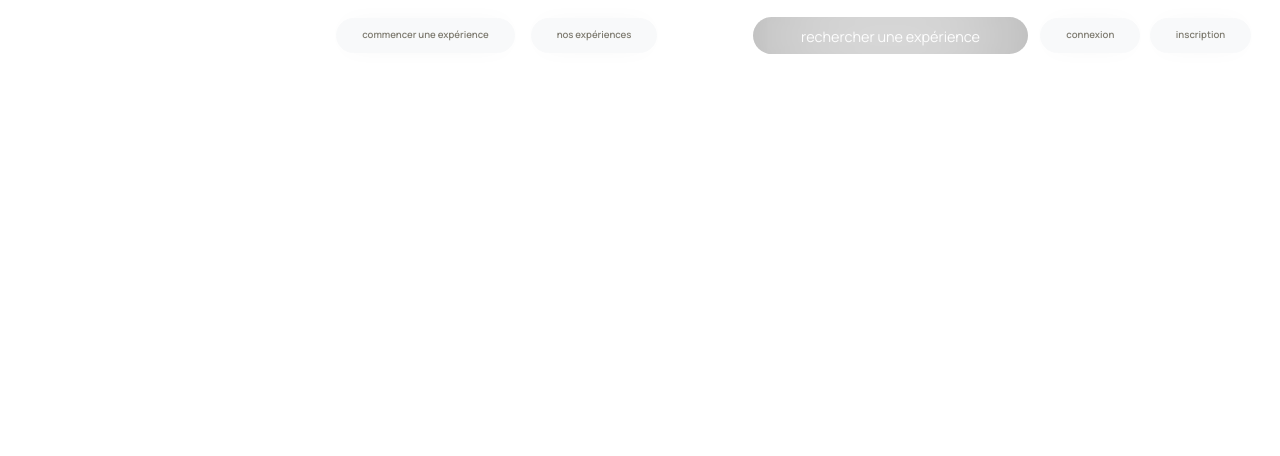
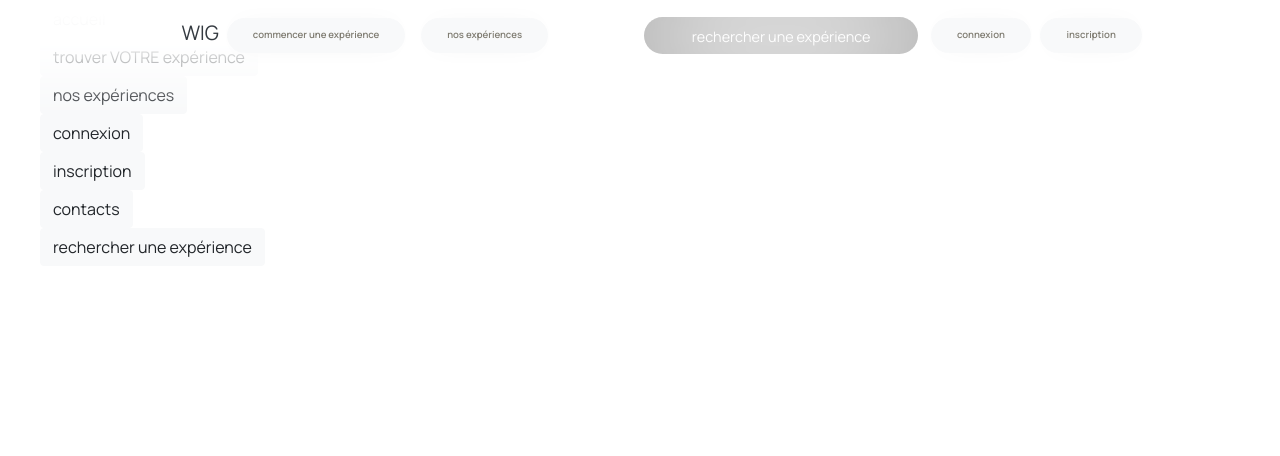
Before and after one commit to Fargui/WhereIGo, a Symfony app: template templates/main/index.html.twig in a window 1280 px wide. Shown: the top 456 px of the page. Run offline with Twig, Linux system fonts and the light colour scheme; the template is opened without the code that fills it, so the values that code supplies are empty; style sheets or scripts are compiled from the project's sources; some libraries are stand-ins or nearby versions.

Commit message:
1eres modif layout list

```diff
--- a/assets/css/app.scss
+++ b/assets/css/app.scss
@@ -16,6 +16,25 @@ body {
     color: #717f7c;
 }
 
+.background-header{
+    height: 0px;
+    width: 100%;
+    background: linear-gradient(white,white, rgba(255, 255, 255, 0.404), rgba(255, 255, 255, 0.192));
+    z-index: 7000;
+    position: absolute;
+    box-shadow:  -1px 9px 56px 69px rgba(255,255,255,1);
+    /* box-shadow: 13px 35px 72px 27px rgba(255,255,255,1); */
+}
+
 li{
     list-style: none;
 }
+
+.background{
+    position: absolute;
+    top: 0;
+    bottom: 0;
+    right: 0;
+    left: 0;
+    opacity: 0.2;
+}
--- a/assets/css/header-responsive.scss
+++ b/assets/css/header-responsive.scss
@@ -3,6 +3,21 @@
 /* A partir de la LARGEUR d'un laptop, ci-dessous le comportement des elements */
 @media screen and (min-width: 992px)
 {
+
+    .background-header{
+        height: 0px;
+        width: 100%;
+        background: linear-gradient(white,white, rgba(255, 255, 255, 0.404), rgba(255, 255, 255, 0.192));
+        z-index: 7000;
+        position: absolute;
+        box-shadow:  -1px 9px 56px 89px rgba(255,255,255,1);
+        /* box-shadow: 13px 35px 72px 27px rgba(255,255,255,1); */
+    }
+
+
+    .logo{
+        display: initial!important;
+    }
 
     .row{
         padding-top: 0.2em;
@@ -23,20 +38,20 @@
     }
 
     header{
-        height: 200px;
+        height: 0px;
+        position: relative;
     }
 
 
+
+
     .nav-links{
-
-        min-width: 100vw;
-        justify-content: flex-end;
-        padding: 0em 1.5em;
-    }
-
-  .nav-links{
       display: flex;
       align-items: baseline;
+      min-width: 100vw;
+      justify-content: center;
+      padding: 0em 1.5em;
+
 
       .bloc-middle{
           flex-direction: row;
--- a/assets/css/header.scss
+++ b/assets/css/header.scss
@@ -1,15 +1,25 @@
 
 /* MOBILE FIRST => CETTE PAGE CONCERNE LLE DISPLAY MOBILE */
 
+.html{
+    height: 100%;
+}
 
 .page {
 
+    min-height: 100vh;
     display: flex;
     flex-direction: column;
-    /* background-color: url('');
-    background-size: 30rem;
-    background-size: cover; */
+    min-height: auto;
+    display: flex;
+    flex-direction: column;
     width: 100vw;
+
+
+main{
+    flex-grow: 1;
+}
+
 
 
     ::placeholder {
--- a/assets/css/list.scss
+++ b/assets/css/list.scss
@@ -0,0 +1,14 @@
+.card{
+    border: none;
+
+    a{
+        border-radius: 1.5em;
+    }
+}
+.list-container{
+    position: absolute;
+    top: 0;
+    bottom: 0;
+    left: 0;
+    right: 0;
+}
--- a/assets/js/app.js
+++ b/assets/js/app.js
@@ -29,6 +29,8 @@ $(document).ready(function(){
         }
         else
         {
+
+
             $(this).text('Menu');
         }
 
--- a/templates/base.html.twig
+++ b/templates/base.html.twig
@@ -19,8 +19,7 @@
         {# HEADER #}
 
         <header>
-
-
+            <div class="background-header">
 
 
                 <div class="row">
@@ -30,13 +29,14 @@
                             <ul class="menu-middle mt-3">
                                 <li><a id="" class="toggle btn btn-light" href="">Menu</a></li>
                             </ul>
+                            {# fin button menu #}
                         </div>
-                    {# fin button menu #}
+
 
                         <div class="logo" class="col-lg-2 col-xl-2">
-                        <li> <a class="navbar-brand text-light mr-0" href="">WIG</a></li>
+                            <li> <a class="navbar-brand text-dark mr-0" href="">WIG</a></li>
                         </div>
-                    {# menu #}
+                        {# Toggle menu #}
                         <div class="hideMenu mt-0">
                             <ul class="bloc-middle" class="col-lg-6 col-xl-6">
                                 <li><a href="" class="start btn btn-light">commencer une expérience</a></li>
@@ -48,9 +48,11 @@
                                 <a href="" class="inscription btn btn-light">inscription</a>
                             </div>
                         </div>
-                    {# fin menu #}
+                        {# fin Toggle menu #}
 
                     </nav>
+                {# end Row #}
+                </div>
             </div>
         </header>
 
--- a/templates/main/index.html.twig
+++ b/templates/main/index.html.twig
@@ -4,5 +4,14 @@
 
 {% block body %}
 
+<ul>
+    <li><a href="" class="btn btn-light">accueil</a></li>
+    <li><a href="" class="btn btn-light">trouver VOTRE expérience</a></li>
+    <li><a href="" class="btn btn-light">nos expériences</a></li>
+    <li><a href="" class="btn btn-light">connexion</a></li>
+    <li><a href="" class="btn btn-light">inscription</a></li>
+    <li><a href="" class="btn btn-light">contacts</a></li>
+    <li><a href="" class="btn btn-light">rechercher une expérience</a></li>
+</ul>
 
 {% endblock %}
```
Also changed, not shown: templates/main/index.html 2.twig (added, +8 -0 lines), templates/place/list.html.twig (+6 -7 lines), assets/css/list 2.scss (added), assets/css/list 3.scss (added), assets/images/canyon.jpeg (added), assets/images/etretat.jpeg (added), assets/images/hauteur.jpeg (added), assets/images/lac.jpeg (added), assets/images/plaines.jpeg (added). Lines whose indentation alone changed are shown as unchanged.
